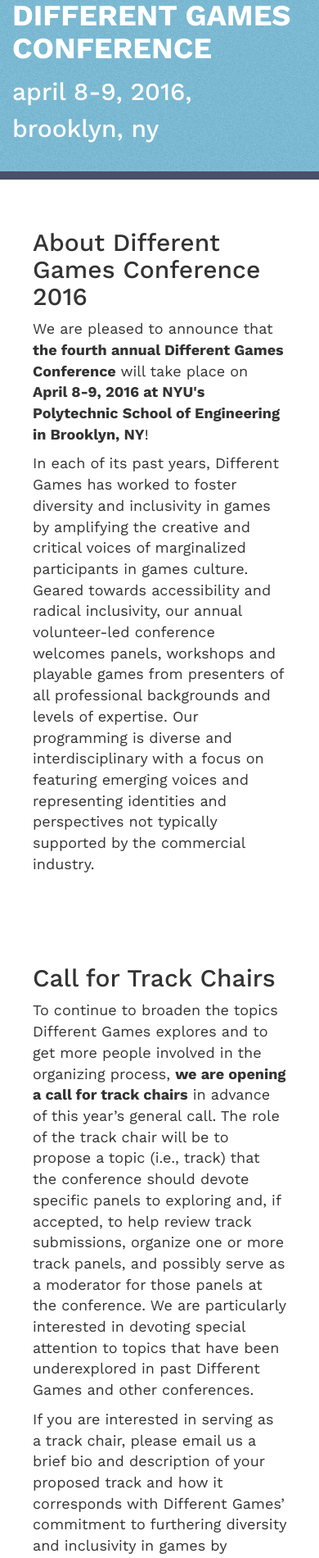
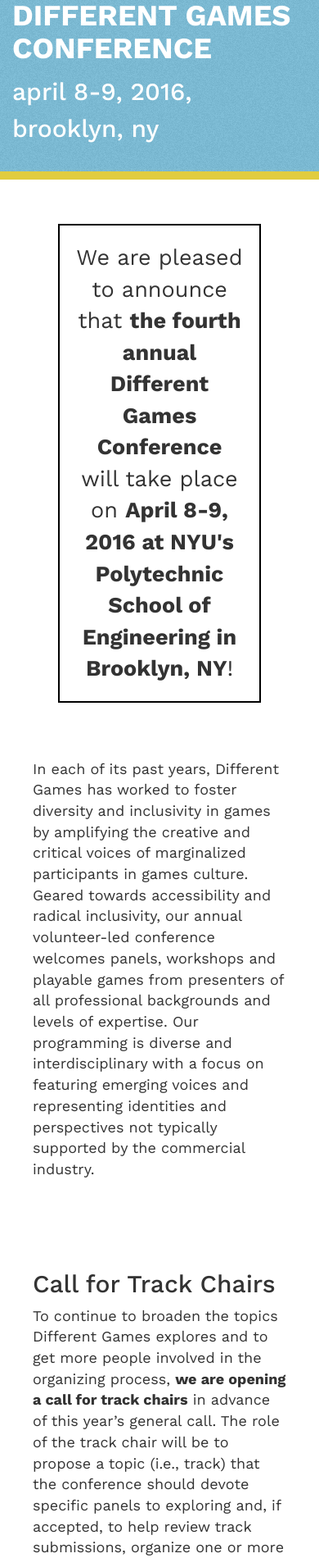
Before and after one commit to differentgames/conference-2016-site, a Jekyll site: the page built from index.html, in a window 390 px wide. Shown: the part 320-2220 px from the top of the page at 82% size. Built offline with Jekyll 4.4.1, drawn with Linux system fonts in a browser that asks for light colours; nearby versions of some CDN libraries.

Commit message:
i made the conf website look exactly like the collective website because i just realized that the collective website isnt even up so lol dis is fine

```diff
--- a/_sass/_pinwheel.scss
+++ b/_sass/_pinwheel.scss
@@ -34,7 +34,7 @@
   }
 
   &.conf {
-    border-bottom: 10px solid $pinwheel-dark-blue;
+    border-bottom: 10px solid $pinwheel-yellow;
   }
 }
 
@@ -71,6 +71,7 @@
     padding: 0.75em;
     border: 2px solid black;
   }
+
 }
 
 .site-footer {
--- a/css/main.scss
+++ b/css/main.scss
@@ -30,6 +30,7 @@
 $pinwheel-red:     #e63112;
 $pinwheel-green:   #01b171;
 $pinwheel-dark-blue:#49506a;
+$pinwheel-off-white:#f8fbe8;
 
 
 // Using media queries with like this:
--- a/index.html
+++ b/index.html
@@ -2,9 +2,8 @@
 layout: default
 ---
 <div class="row">
-  <div class="col-xs-12 pw-section">
-    <h2>About Different Games Conference 2016</h2>
-    <p>
+  <div class="col-xs-12 pw-section pw-masthead conf">
+    <p class="blurb">
 We are pleased to announce that <strong>the fourth annual Different Games Conference</strong> will take place on <strong>April 8-9, 2016 at NYU's Polytechnic School of Engineering in Brooklyn, NY</strong>!
     </p>
     <p>
```
Also changed, not shown: 1 other file.
